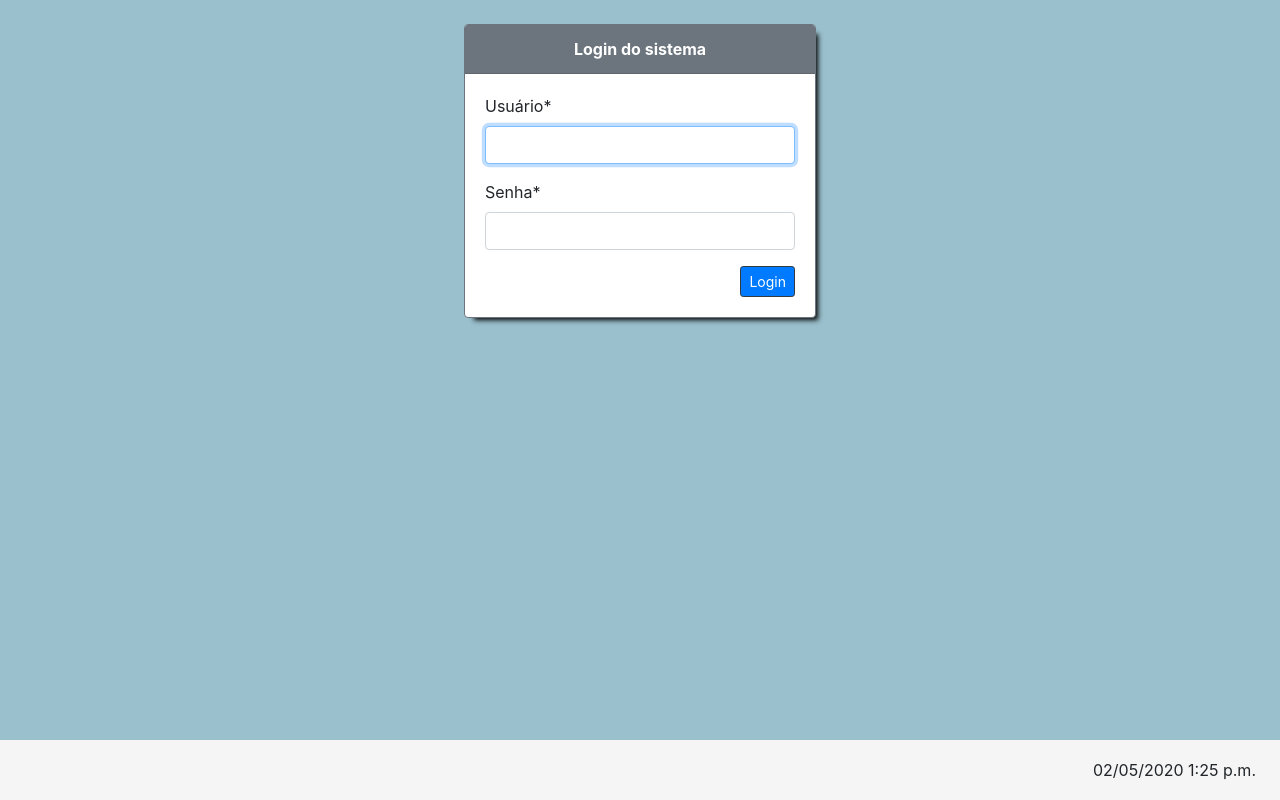
After one commit to fspjonny/gestao_rh, a Django app: page /accounts/login/ in a window 1280 px wide. The commit adds this page. Run offline with Django 3.2, Linux system fonts and the light colour scheme; parts of the project's set-up code (start-up, migrations or seed data) failed here and were passed over; some libraries are stand-ins or nearby versions.

Commit message:
Novas implementações em 2020 Login e Logout no sistema com layout.

```diff
--- a/gestao_rh/apps/core/urls.py
+++ b/gestao_rh/apps/core/urls.py
@@ -1,6 +1,7 @@
 from django.urls import path
-from .views import inicio
+from .views import inicio,saiu
 
 urlpatterns = [
-    path('', inicio),
+    path('', inicio, name='inicio'),
+    path('accounts/', saiu, name='saiu'),
 ]
--- a/gestao_rh/apps/core/views.py
+++ b/gestao_rh/apps/core/views.py
@@ -1,4 +1,9 @@
 from django.shortcuts import render
+from django.contrib.auth.decorators import login_required
 
+@login_required()
 def inicio(request):
     return render(request, 'core/index.html')
+
+def saiu(request):
+    return render(request, 'registration/logged_out.html')
--- a/gestao_rh/gestao_rh/settings.py
+++ b/gestao_rh/gestao_rh/settings.py
@@ -42,7 +42,7 @@ ROOT_URLCONF = 'gestao_rh.urls'
 TEMPLATES = [
     {
         'BACKEND': 'django.template.backends.django.DjangoTemplates',
-        'DIRS': ['templates'],
+        'DIRS': [os.path.join(BASE_DIR,'templates')],
         'APP_DIRS': True,
         'OPTIONS': {
             'context_processors': [
@@ -88,3 +88,6 @@ USE_TZ = True
 STATIC_URL = '/static/'
 
 CRISPY_TEMPLATE_PACK = 'bootstrap4'
+
+LOGIN_REDIRECT_URL = 'inicio'
+LOGOUT_REDIRECT_URL = 'saiu'
--- a/gestao_rh/gestao_rh/urls.py
+++ b/gestao_rh/gestao_rh/urls.py
@@ -5,4 +5,5 @@ urlpatterns = [
     path('', include('apps.core.urls'), name='inicio'),
     path('colaboradores/', include('apps.colaboradores.urls'), name='colaboradores'),
     path('admin/', admin.site.urls),
+    path('accounts/', include('django.contrib.auth.urls')),
 ]
--- a/gestao_rh/templates/base.html
+++ b/gestao_rh/templates/base.html
@@ -8,6 +8,14 @@
     <link rel="stylesheet" href="https://stackpath.bootstrapcdn.com/bootstrap/4.1.3/css/bootstrap.min.css">
     <title>{% block title %} {% endblock %}</title>
 <style type="text/css">
+html{
+    background-color: #9AC0CD;
+}
+
+.background {
+    background-color: #9AC0CD;
+}
+
 .footer {
     position: absolute;
     bottom: 0;
@@ -16,20 +24,56 @@
     line-height: 60px;
     background-color: #f5f5f5;
 }
+
+.box_shadow {
+    box-shadow: 6px 6px 5px -4px #000000;
+}
+
+.texto_sombra{
+    text-shadow: 2px 2px 2px #000000;
+}
+.fonte_sm{
+    font-size: 0.8em;
+}
+.fonte_md{
+    font-size: 1.0em;
+}
+.font_lg{
+    font-size: 1.2em;
+}
+
 </style>
 </head>
-<body>
+
+<body class="background">
+
+<header> <!-- -->
+    {% block header %}
+    {% endblock %}
+</header>
+
+<section> <!-- -->
     <div class="container">
     {% block main %}
     {% endblock %}
     </div>
+</section>
 
+<section> <!-- -->
+    <div class="container">
+    {% block content %}
+    {% endblock %}
+    </div>
+</section>
+
+
+<footer><!-- -->
     <div class="footer">
     {% block footer %}
         <span class="float-right mr-4">{% now "SHORT_DATETIME_FORMAT" %}</span>
     {% endblock %}
     </div>
-
+</footer>
 
 <script src="https://code.jquery.com/jquery-3.3.1.slim.min.js"></script>
 <script src="https://cdnjs.cloudflare.com/ajax/libs/popper.js/1.14.3/umd/popper.min.js"></script>
--- /dev/null
+++ b/gestao_rh/templates/registration/login.html
@@ -0,0 +1,19 @@
+{% extends 'base.html' %}
+{% load crispy_forms_tags %}
+
+{% block main %}
+
+<div class="card border-secondary mt-4 box_shadow mx-auto" style="width: 22rem;">
+  <div class="card-header bg-secondary text-white text-center">
+      <b>Login do sistema</b>
+  </div>
+  <div class="card-body">
+    <form method="post">
+        {% csrf_token %}
+        {{ form|crispy }}
+        <button class="btn btn-primary btn-sm border-dark float-right" type="submit">Login</button>
+    </form>
+  </div>
+</div>
+
+{% endblock %}
```
Also changed, not shown: gestao_rh/apps/core/templates/core/index.html (+26 -1 lines), gestao_rh/templates/registration/logged_out.html (added, +10 -0 lines).
